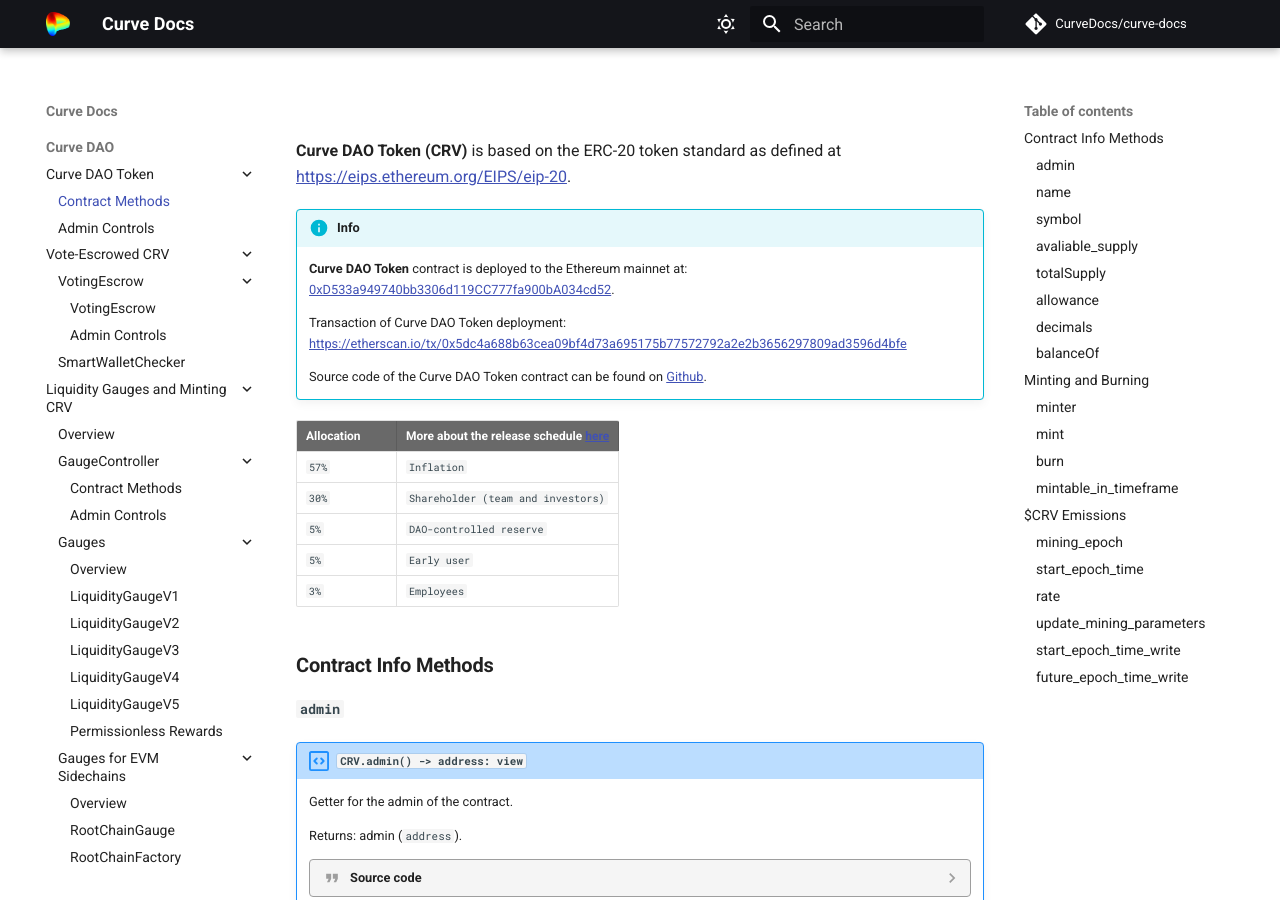
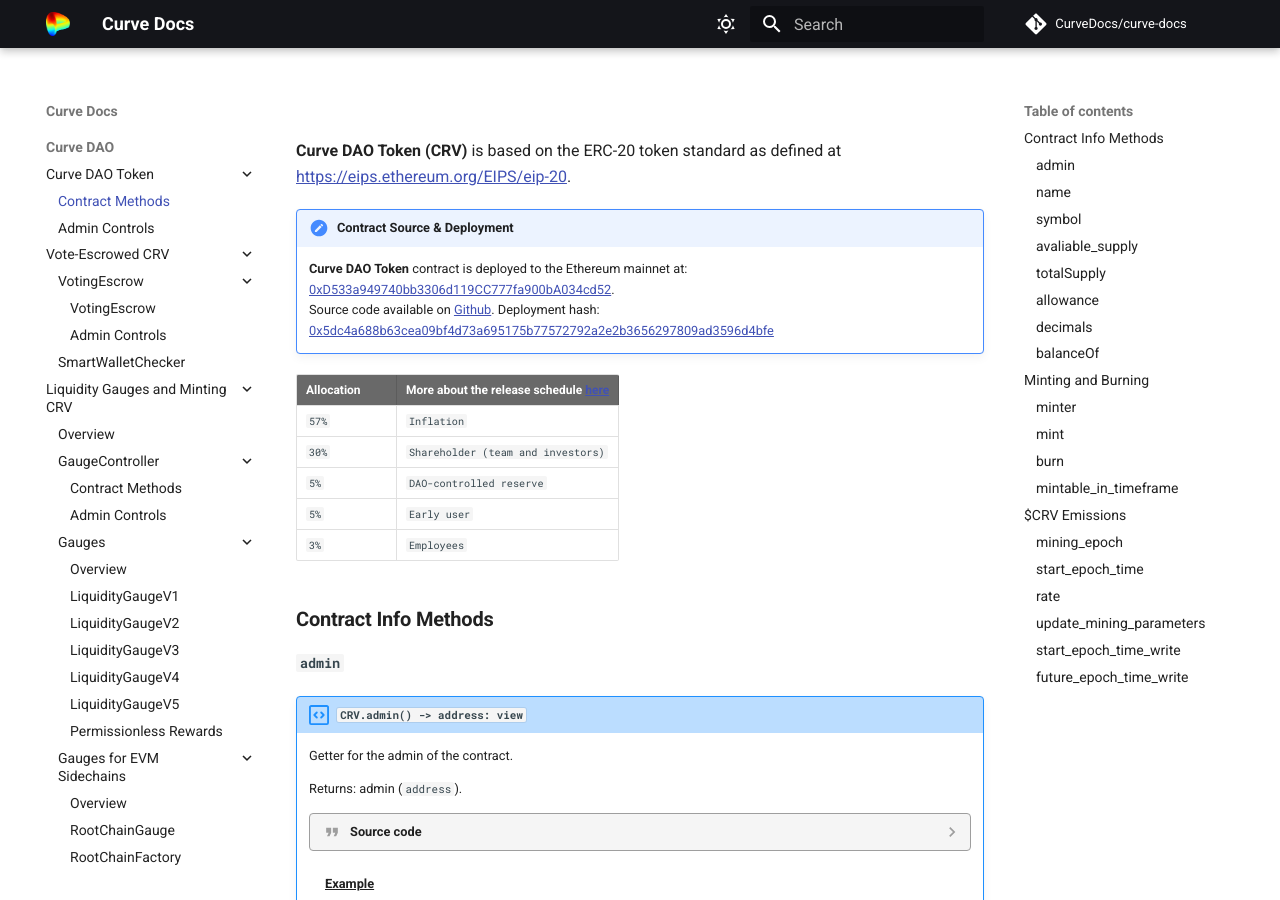
Before and after one commit to CurveDocs/curve-docs, an MkDocs documentation site: the page built from docs/curve_dao/CurveDAOToken/ERC20CRV.md, in a window 1280 px wide and 900 px high. Built offline with MkDocs 1.6.1 and Material for MkDocs 9.7.7, drawn with Linux system fonts in a browser that asks for light colours; comment, search, counter and statistics services are not loaded.

Commit message:
fix github source

```diff
--- a/docs/curve_dao/CurveDAOToken/ERC20CRV.md
+++ b/docs/curve_dao/CurveDAOToken/ERC20CRV.md
@@ -2,12 +2,10 @@
 
 **Curve DAO Token (CRV)** is based on the ERC-20 token standard as defined at https://eips.ethereum.org/EIPS/eip-20.
 
-!!! info
+!!!deploy "Contract Source & Deployment"
     **Curve DAO Token** contract is deployed to the Ethereum mainnet at: [0xD533a949740bb3306d119CC777fa900bA034cd52](https://etherscan.io/address/0xD533a949740bb3306d119CC777fa900bA034cd52#code).
-
-    Transaction of Curve DAO Token deployment: https://etherscan.io/tx/0x5dc4a688b63cea09bf4d73a695175b77572792a2e2b3656297809ad3596d4bfe
-
-    Source code of the Curve DAO Token contract can be found on [Github](https://github.com/curvefi/curve-dao-contracts/blob/master/contracts/ERC20CRV.vy).
+    Source code available on [Github](https://github.com/curvefi/curve-dao-contracts/blob/567927551903f71ce5a73049e077be87111963cc/contracts/ERC20CRV.vy).
+    Deployment hash: [0x5dc4a688b63cea09bf4d73a695175b77572792a2e2b3656297809ad3596d4bfe](https://etherscan.io/tx/0x5dc4a688b63cea09bf4d73a695175b77572792a2e2b3656297809ad3596d4bfe)
 
 
 
```
